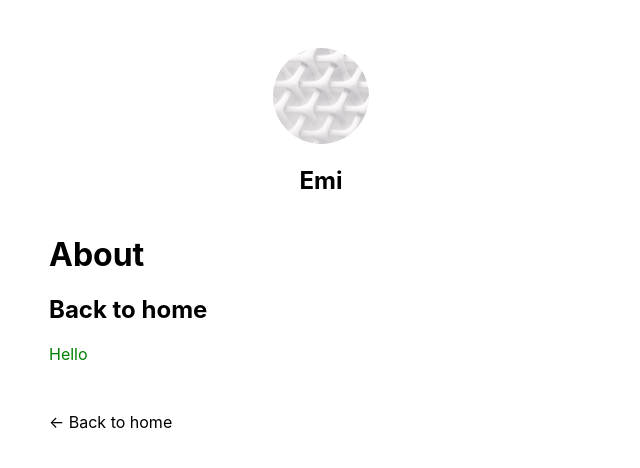
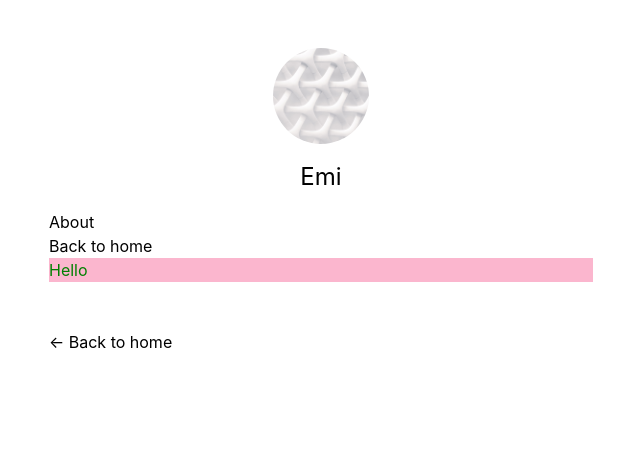
Before and after one commit to e-cmt/emi-codes, a Next.js app: page /about in a window 1280 px wide. Shown: the top 468 px of the page, without its empty margins (319-959 px from the left). Built offline with nearby package versions, Linux system fonts and the light colour scheme.

Commit message:
Added tailwind.css

```diff
--- a/package.json
+++ b/package.json
@@ -10,7 +10,10 @@
   "dependencies": {
     "classnames": "^2.2.6",
     "next": "10.0.0",
+    "postcss-flexbugs-fixes": "^5.0.0",
+    "postcss-preset-env": "^6.7.0",
     "react": "17.0.1",
-    "react-dom": "17.0.1"
+    "react-dom": "17.0.1",
+    "tailwindcss": "^1.9.6"
   }
 }
--- a/pages/about.js
+++ b/pages/about.js
@@ -15,7 +15,9 @@ export default function About() {
           <a>Back to home</a>
         </Link>
       </h2>
-      <Alert type="success">Hello</Alert>
+      <Alert type="success">
+        <div className="bg-pink-300">Hello</div>
+      </Alert>
     </Layout>
   );
 }
--- /dev/null
+++ b/postcss.config.js
@@ -0,0 +1,18 @@
+module.exports = {
+  plugins: [
+    "tailwindcss",
+    "postcss-flexbugs-fixes",
+    [
+      "postcss-preset-env",
+      {
+        autoprefixer: {
+          flexbox: "no-2009",
+        },
+        stage: 3,
+        features: {
+          "custom-properties": false,
+        },
+      },
+    ],
+  ],
+};
--- a/styles/globals.css
+++ b/styles/globals.css
@@ -1,3 +1,9 @@
+@tailwind base;
+
+@tailwind components;
+
+@tailwind utilities;
+
 html,
 body {
   padding: 0;
--- /dev/null
+++ b/tailwind.config.js
@@ -0,0 +1,16 @@
+module.exports = {
+  future: {
+    // removeDeprecatedGapUtilities: true,
+    // purgeLayersByDefault: true,
+  },
+  purge: [
+    // Use *.tsx if using TypeScript
+    "./pages/**/*.js",
+    "./components/**/*.js",
+  ],
+  theme: {
+    extend: {},
+  },
+  variants: {},
+  plugins: [],
+};
```
Also changed, not shown: 1 other file (tests, documents, lock files or other folders).
